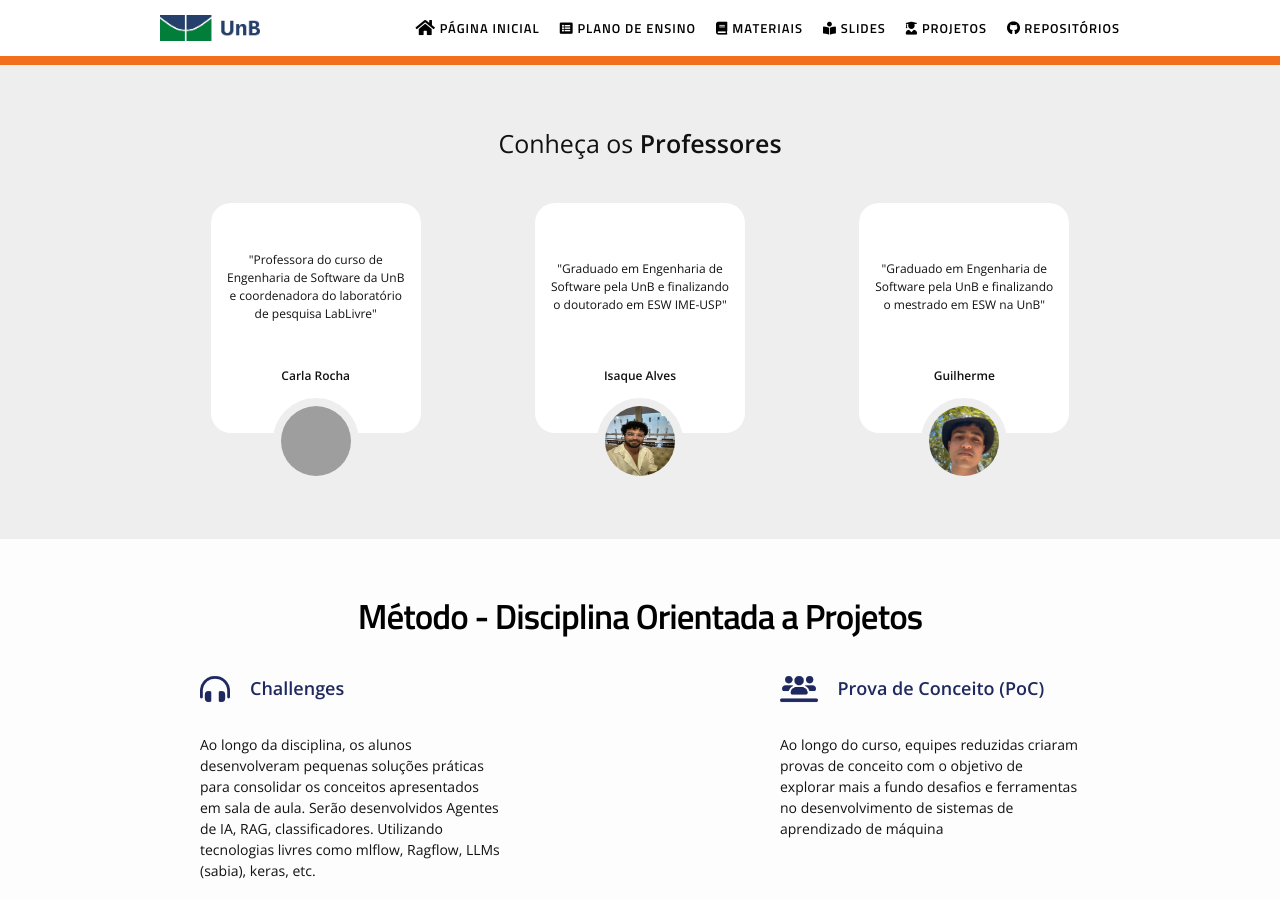
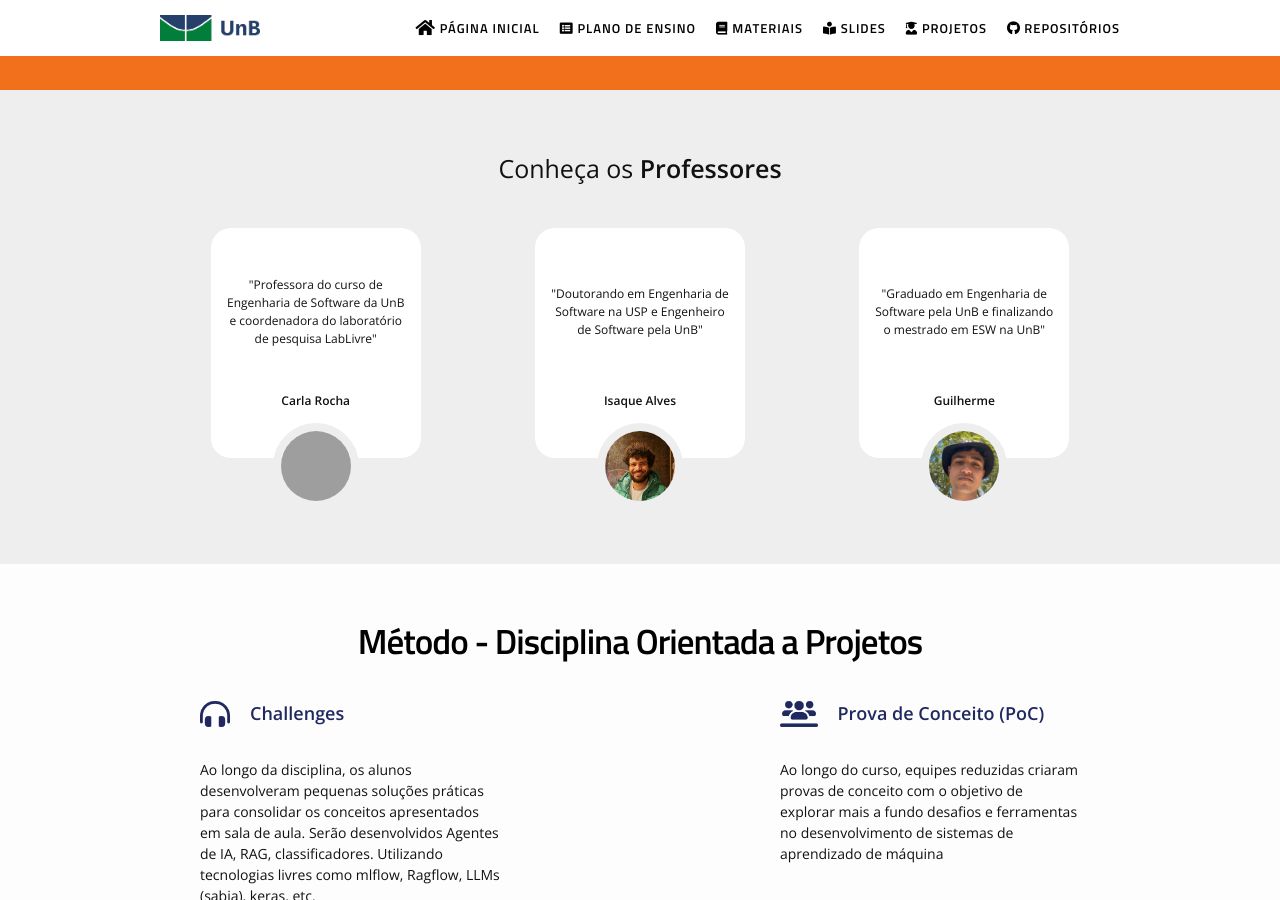
Before and after one commit to unb-Sistemas-de-Machine-learning/Disciplina, a Jekyll site: the page built from index.md, in a window 1280 px wide and 900 px high, scrolled down 1740 px. Built offline with Jekyll 4.4.1, drawn with Linux system fonts in a browser that asks for light colours; nearby versions of some CDN libraries; grey boxes are pictures that could not be loaded.

Commit message:
fazendo carinho na pagina

```diff
--- a/_data/testimony.yml
+++ b/_data/testimony.yml
@@ -2,7 +2,7 @@ items:
   - body: Professora do curso de Engenharia de Software da UnB e coordenadora do laboratório de pesquisa LabLivre
     author: Carla Rocha
     photo: _images/testimony/carla.png
-  - body: Graduado em Engenharia de Software pela UnB e finalizando o doutorado em ESW IME-USP
+  - body: Doutorando em Engenharia de Software na USP e Engenheiro de Software pela UnB
     author: Isaque Alves
     photo: _images/testimony/isaque.jpg
   - body: Graduado em Engenharia de Software pela UnB e finalizando o mestrado em ESW na UnB
--- a/_includes/institutions.html
+++ b/_includes/institutions.html
@@ -7,7 +7,19 @@
             <img class="image-institutions-effect" height="30" src="{{ site.baseurl }}/_images/unb.png">
         </div>
         <div class="image-wrapper">
-            <img class="image-institutions-effect" height="30" src="{{ site.baseurl }}/_images/lappis.png">
+            <img class="image-institutions-effect" height="60" src="{{ site.baseurl }}/_images/lappis.png">
+        </div>
+        <div class="image-wrapper">
+            <img class="image-institutions-effect" height="30" src="{{ site.baseurl }}/_images/unb.png">
+        </div>
+        <div class="image-wrapper">
+            <img class="image-institutions-effect" height="60" src="{{ site.baseurl }}/_images/lappis.png">
+        </div>
+        <div class="image-wrapper">
+            <img class="image-institutions-effect" height="30" src="{{ site.baseurl }}/_images/unb.png">
+        </div>
+        <div class="image-wrapper">
+            <img class="image-institutions-effect" height="60" src="{{ site.baseurl }}/_images/lappis.png">
         </div>
 
     </div>
--- a/_includes/partners.html
+++ b/_includes/partners.html
@@ -1,8 +1,8 @@
 <div id="partners-contribution" class="partners-content">
     <div class="partners-wrapper">
         <div class="partners-timeline">
-            <div class="timeline-content-wrapper">
-                <div class="icons-wrapper">
+            <div class="timeline-content-wrapper content-shine">
+                <div class="icons-wrapper shine">
                     <i class="fas fa-lightbulb" style="color:#262626; font-size:25px;"></i>
                 </div>
                 <p>Idealize um projeto</p>
@@ -15,15 +15,15 @@
                 <p>Monte sua equipe</p>
             </div>
             <div class="line"></div>
-            <div class="timeline-content-wrapper">
-                <div class="icons-wrapper">
+            <div class="timeline-content-wrapper content-shine">
+                <div class="icons-wrapper shine">
                     <i class="fas fa-laptop-code" style="color:#262626; font-size:25px;"></i>
                 </div>
                 <p>Desenvolvimento do seu projeto</p>
             </div>
             <div class="line"></div>
-            <div class="timeline-content-wrapper">
-                <div class="icons-wrapper">
+            <div class="timeline-content-wrapper content-shine">
+                <div class="icons-wrapper shine">
                     <i class="fas fa-cube" style="color:#262626; font-size:25px;"></i>
                 </div>
                 <p>Sua ideia se torna realidade</p>
```
Also changed, not shown: _images/testimony/isaque.jpg, 2 other files.
